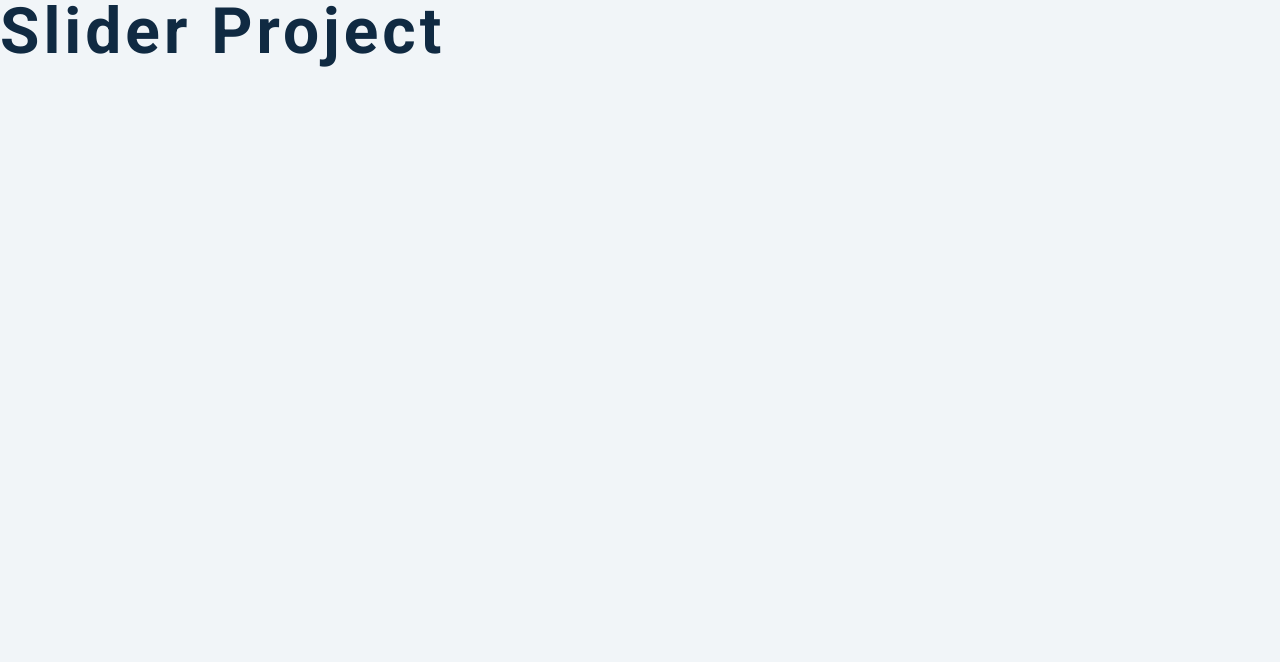
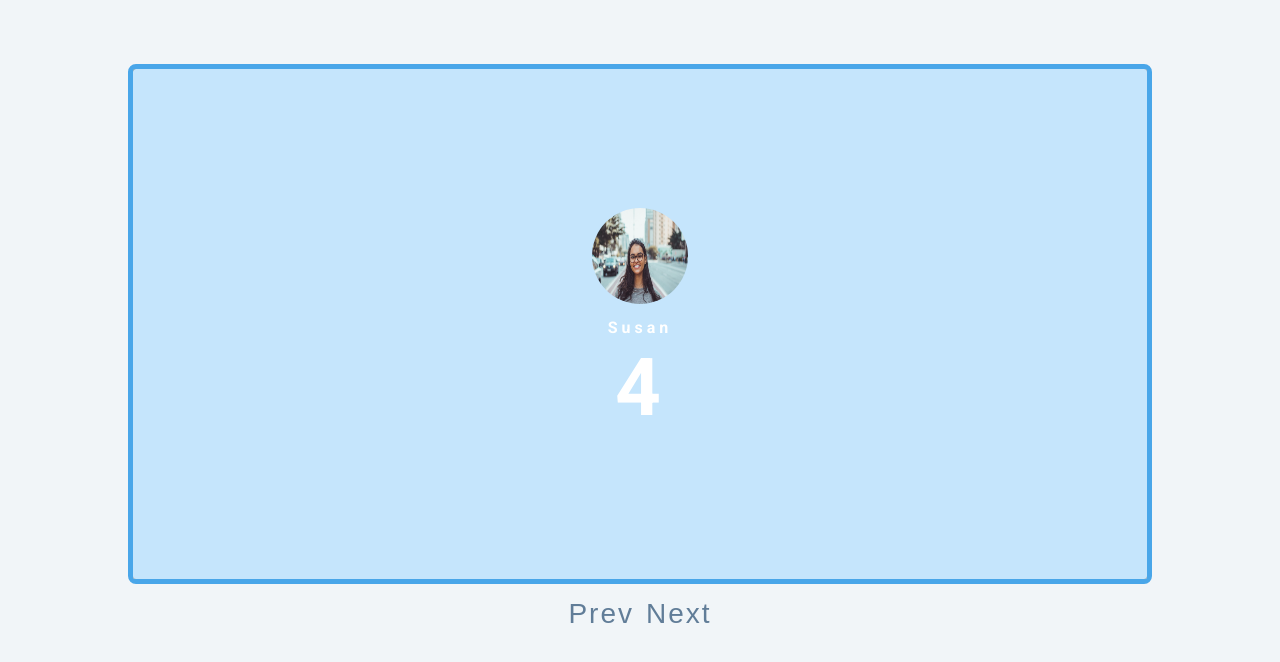
Before and after one commit to david204code/Slider-JavaScript, a plain HTML site: page index.html in a window 1280 px wide. Drawn offline with Linux system fonts and the light colour scheme.

Commit message:
completed the HTML setup

```diff
--- a/index.html
+++ b/index.html
@@ -9,7 +9,29 @@
     <link rel="stylesheet" href="styles.css" />
   </head>
   <body>
-    <h1>slider project</h1>
+    <div class="slider-container">
+      <div class="slide">
+        <img src="./img-1.jpeg" class="slide-img" alt="" />
+        <h1>1</h1>
+      </div>
+      <div class="slide">
+        <h1>2</h1>
+      </div>
+      <div class="slide">
+        <h1>3</h1>
+      </div>
+      <div class="slide">
+        <div>
+          <img src="./person-1.jpeg" class="person-img" alt="" />
+          <h4>Susan</h4>
+          <h1>4</h1>
+        </div>
+      </div>
+    </div>
+    <div class="btn-container">
+      <button type="button" class="prevBtn">prev</button>
+      <button type="button" class="nextBtn">next</button>
+    </div>
 
     <!-- javascript -->
     <script src="app.js"></script>
```
